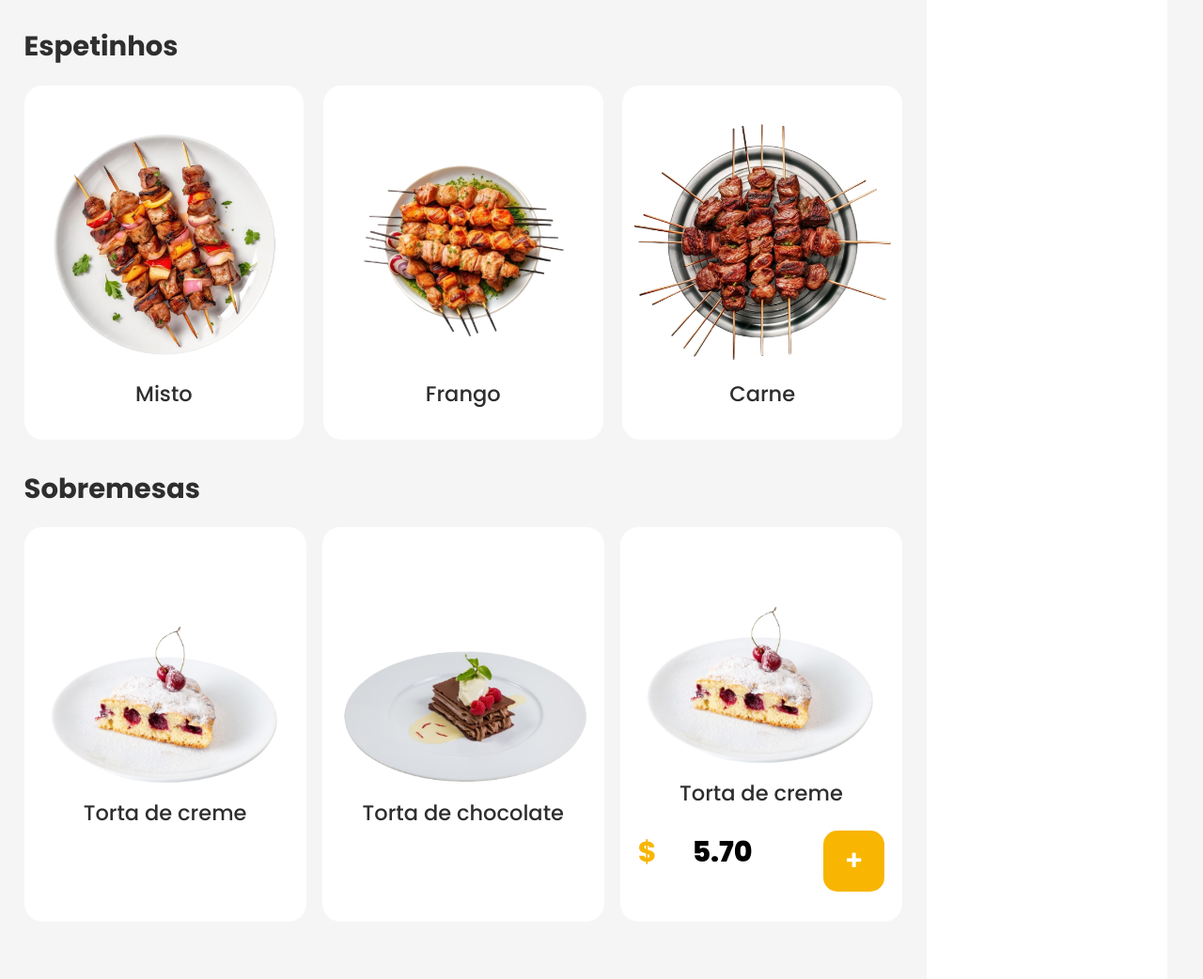
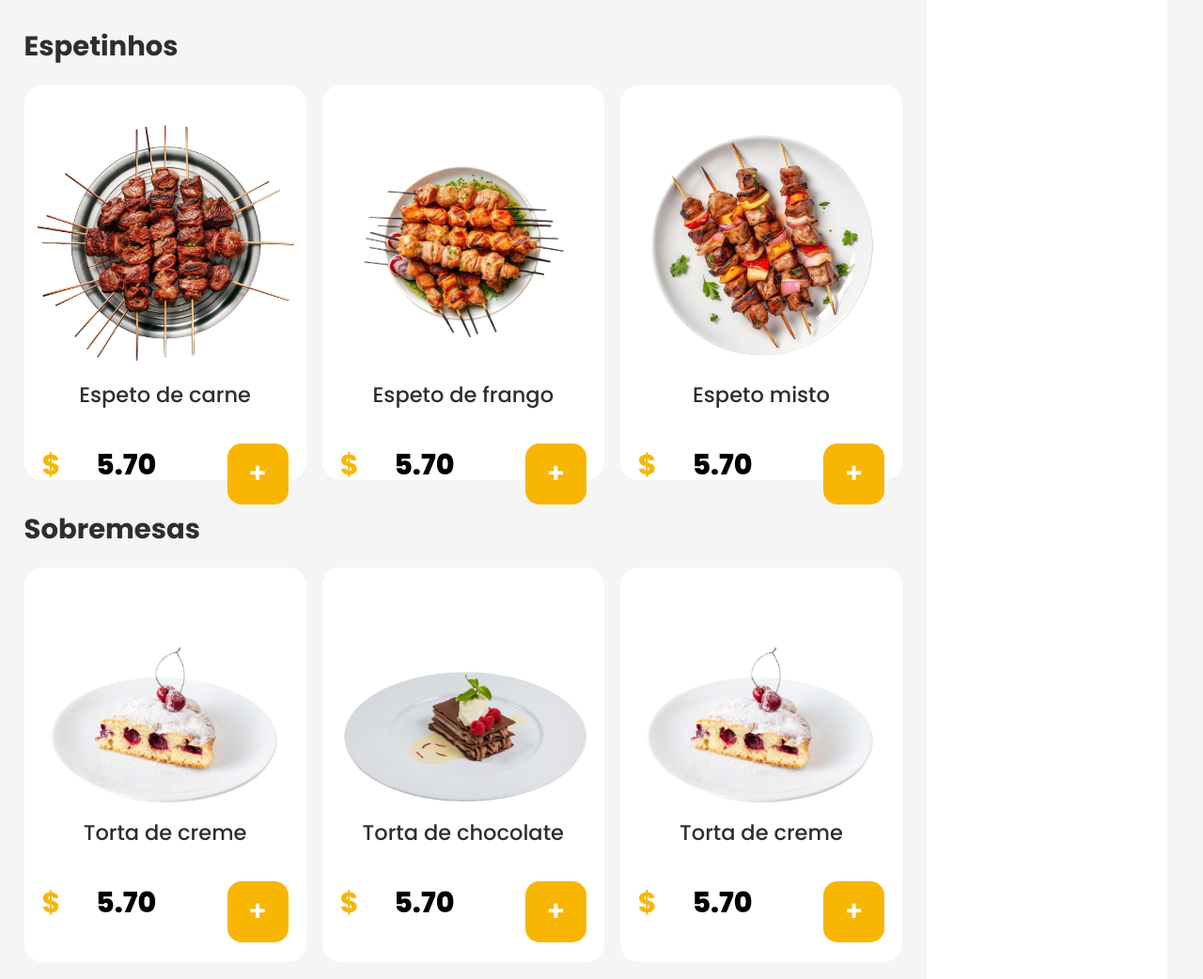
Before and after one commit to jonata-nonato/projeto-espeto, a plain HTML site: page projeto espeto/index.html in a window 1280 px wide. Shown: the part 496-1538 px from the top of the page at 94% size. Drawn offline with Linux system fonts and the light colour scheme.

Commit message:
adição de imagem

```diff
--- a/projeto espeto/index.html
+++ b/projeto espeto/index.html
@@ -42,7 +42,7 @@
 
         <h5>Espetinhos</h5>
 
-        <section class="sec-esp">
+        <!-- <section class="sec-esp">
 
             <div class="card-espetinhos">
                     <img src="imagens/img-prato-de-espeto-misto.png">
@@ -59,6 +59,47 @@
                 <p>Carne</p>
             </div>
 
+        </section> -->
+
+        <section class="sec-esp">
+            <div class="card-sobremesa">
+                <img src="imagens/img-prato-de-espeto-carne.png" alt="">
+                <p>Espeto de carne</p>
+                <footer>
+                    <p class="cifrao">
+                        $<p class="preco">5.70</p>
+                    </p>
+
+                    <button class="mais">+</button>
+                </footer>
+            </div>
+
+            <div class="card-sobremesa">
+                <img src="imagens/img-prato-de-espeto-frango.png" alt="">
+                <p>Espeto de frango</p>
+
+                <footer>
+                    <p class="cifrao">
+                        $<p class="preco">5.70</p>
+                    </p>
+
+                    <button class="mais">+</button>
+                </footer>
+            </div>
+
+            <div class="card-sobremesa">
+                <img src="imagens/img-prato-de-espeto-misto.png" alt="">
+                <p>Espeto misto</p>
+
+                <footer>
+                    <p class="cifrao">
+                        $<p class="preco">5.70</p>
+                    </p>
+
+                    <button class="mais">+</button>
+                </footer>
+            </div>
+
         </section>
 
         <h5>Sobremesas</h5>
@@ -67,11 +108,26 @@
             <div class="card-sobremesa">
                 <img src="imagens/img-prato-de-torta-coberta-desk.png" alt="">
                 <p>Torta de creme</p>
+                <footer>
+                    <p class="cifrao">
+                        $<p class="preco">5.70</p>
+                    </p>
+
+                    <button class="mais">+</button>
+                </footer>
             </div>
 
             <div class="card-sobremesa">
                 <img src="imagens/img-prato-de-bolo-desk.png" alt="">
                 <p>Torta de chocolate</p>
+
+                <footer>
+                    <p class="cifrao">
+                        $<p class="preco">5.70</p>
+                    </p>
+
+                    <button class="mais">+</button>
+                </footer>
             </div>
 
             <div class="card-sobremesa">
--- a/projeto espeto/style.css
+++ b/projeto espeto/style.css
@@ -109,7 +109,6 @@ aside{
 }
 .sec-esp img{
     width: 280px;
-    height: 280px;
 }
 
 
@@ -176,7 +175,7 @@ aside > p{
     height: 10%;
     display: flex;
     width: 100%;
-    transform: translateY(23px);
+    transform: translateY(35px);
     justify-content: space-around;
 }
 .sec-sob img{
@@ -214,6 +213,14 @@ aside > p{
     font-weight: 600;
     border-radius: 15px;
 }
+.mais:hover{
+    background-color: #eeb61b;
+}
+.mais:active {
+    background-color: #f8c436; /* Altere a cor conforme necessário */
+    color: white;
+  }
+
 .balance > p{
     color: var(--color-black, #2E2E2E);
     font-family: Poppins;
```
Also changed, not shown: projeto espeto/imagens/prato-com-espetos-de-camarao-removebg-preview.png (added).
